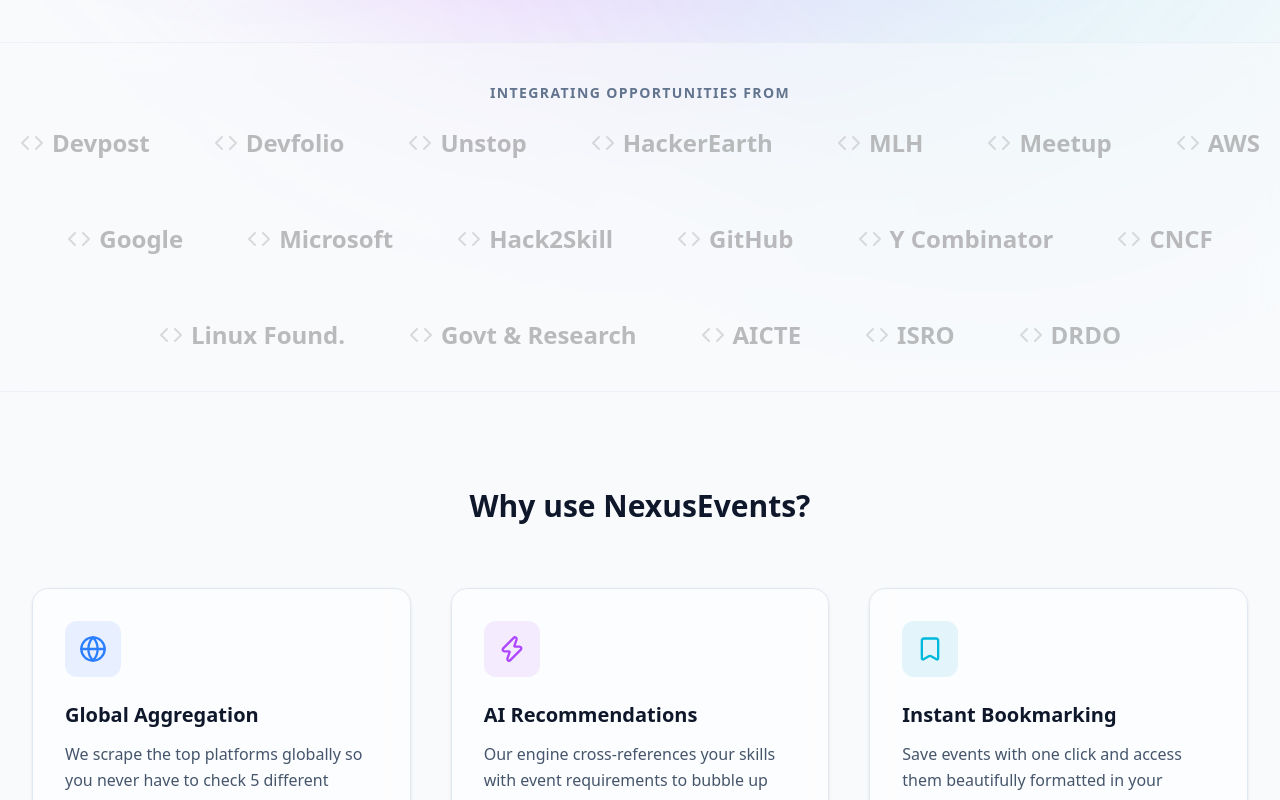
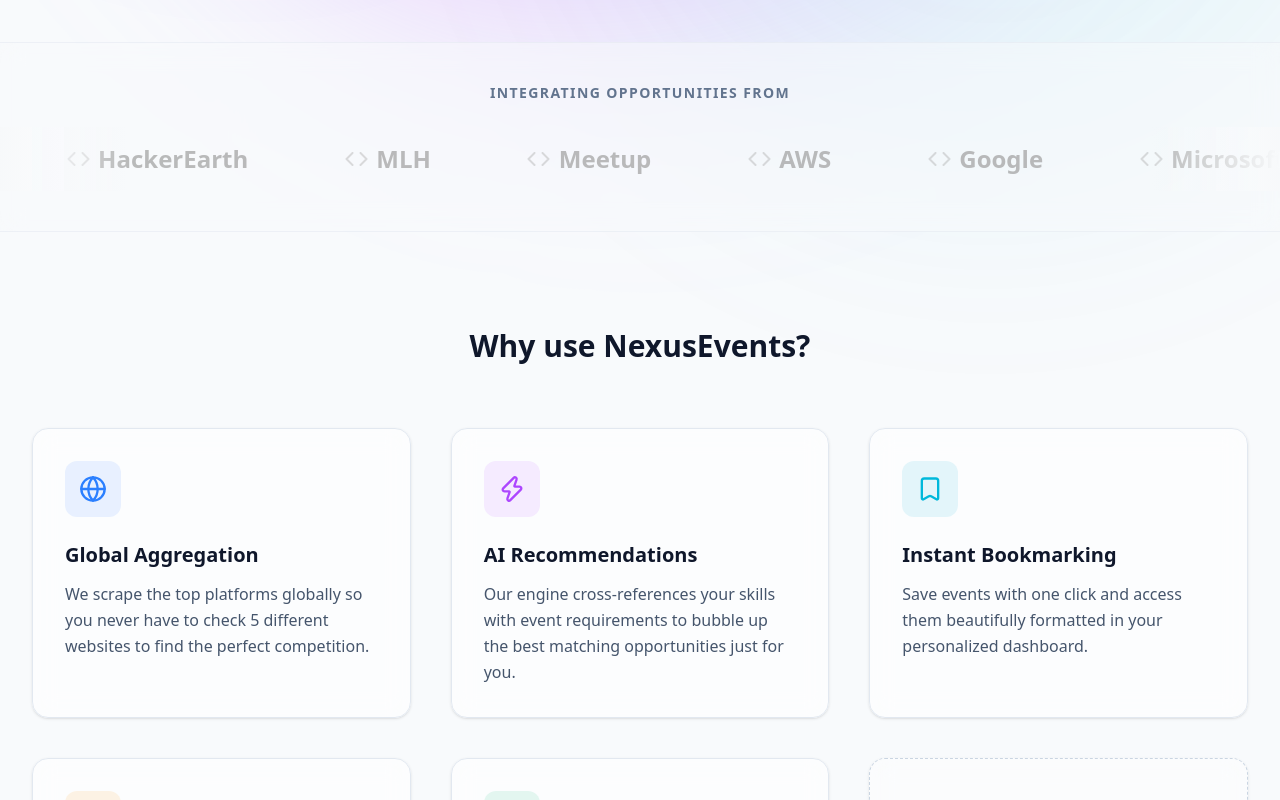
Before and after one commit to Vickyxsg173/NexusEvents, a React (Vite) app in the folder frontend/: page / in a window 1280 px wide. Shown: the part 800-1600 px from the top of the page. Built offline with nearby package versions, Linux system fonts and the light colour scheme; no server answers.

Commit message:
feat: upgrade platform logos to continuous scrolling marquee

```diff
--- a/frontend/src/index.css
+++ b/frontend/src/index.css
@@ -46,4 +46,16 @@
     -ms-overflow-style: none;
     scrollbar-width: none;
   }
+
+  .animate-marquee {
+    animation: marquee 40s linear infinite;
+  }
+  .animate-marquee:hover {
+    animation-play-state: paused;
+  }
+
+  @keyframes marquee {
+    0% { transform: translateX(0%); }
+    100% { transform: translateX(-50%); }
+  }
 }
--- a/frontend/src/pages/Landing.jsx
+++ b/frontend/src/pages/Landing.jsx
@@ -158,20 +158,21 @@
         <div className="max-w-7xl mx-auto px-4 text-center mb-6">
           <p className="text-sm font-bold text-slate-500 dark:text-slate-400 uppercase tracking-widest">Integrating Opportunities From</p>
         </div>
-        <div className="flex justify-center flex-wrap gap-8 md:gap-16 opacity-70">
-          {/* Mock Logos - using styled text for now */}
-          {['Devpost', 'Devfolio', 'Unstop', 'HackerEarth', 'MLH', 'Meetup', 'AWS', 'Google', 'Microsoft', 'Hack2Skill', 'GitHub', 'Y Combinator', 'CNCF', 'Linux Found.', 'Govt & Research', 'AICTE', 'ISRO', 'DRDO'].map((platform, idx) => (
-            <motion.div
-              key={idx}
-              initial={{ opacity: 0, y: 10 }}
-              whileInView={{ opacity: 1, y: 0 }}
-              viewport={{ once: true }}
-              transition={{ delay: idx * 0.1 }}
-              className="flex items-center text-xl md:text-2xl font-extrabold text-slate-400 dark:text-slate-500 grayscale hover:grayscale-0 hover:text-cyan-500 transition-all duration-300"
-            >
-              <Code className="w-6 h-6 mr-2 opacity-50" /> {platform}
-            </motion.div>
-          ))}
+        <div className="relative w-full overflow-hidden">
+          <div className="flex w-max animate-marquee opacity-70 hover:opacity-100 transition-opacity duration-500 py-4">
+            {[...['Devpost', 'Devfolio', 'Unstop', 'HackerEarth', 'MLH', 'Meetup', 'AWS', 'Google', 'Microsoft', 'Hack2Skill', 'GitHub', 'Y Combinator', 'CNCF', 'Linux Found.', 'Govt & Research', 'AICTE', 'ISRO', 'DRDO'], ...['Devpost', 'Devfolio', 'Unstop', 'HackerEarth', 'MLH', 'Meetup', 'AWS', 'Google', 'Microsoft', 'Hack2Skill', 'GitHub', 'Y Combinator', 'CNCF', 'Linux Found.', 'Govt & Research', 'AICTE', 'ISRO', 'DRDO']].map((platform, idx) => (
+              <div
+                key={idx}
+                className="flex items-center mx-8 md:mx-12 text-xl md:text-2xl font-extrabold text-slate-400 dark:text-slate-500 grayscale hover:grayscale-0 hover:text-cyan-500 transition-all duration-300 whitespace-nowrap cursor-default"
+              >
+                <Code className="w-6 h-6 mr-2 opacity-50" /> {platform}
+              </div>
+            ))}
+          </div>
+
+          {/* Subtle edge fade overlays */}
+          <div className="absolute inset-y-0 left-0 w-16 md:w-32 bg-gradient-to-r from-slate-50 dark:from-slate-900 to-transparent pointer-events-none"></div>
+          <div className="absolute inset-y-0 right-0 w-16 md:w-32 bg-gradient-to-l from-slate-50 dark:from-slate-900 to-transparent pointer-events-none"></div>
         </div>
       </div>
 
```
